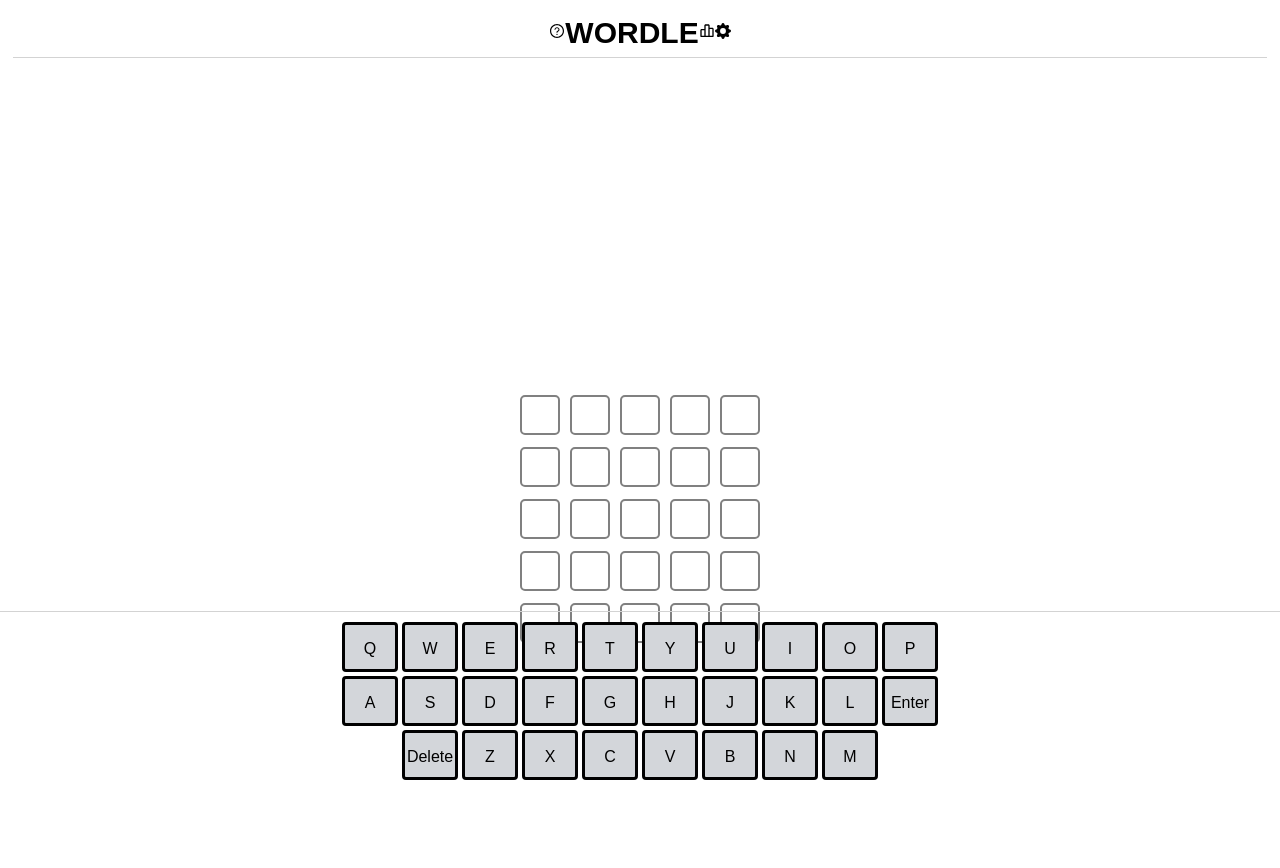
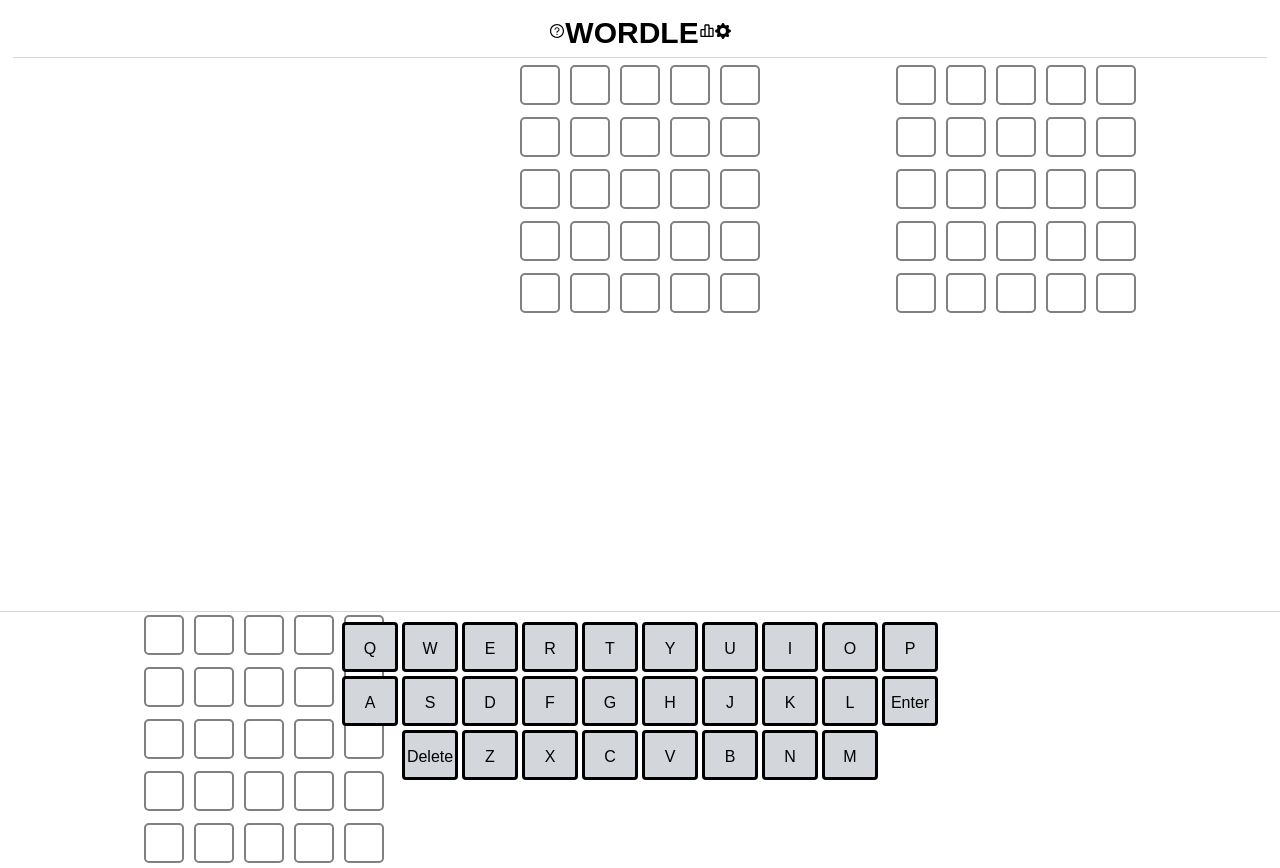
Before and after one commit to sabazubair/wordle-anche, a React (Create React App) app: page / in a window 1280 px wide. Before the commit the page ends 800 px from the top, so only its background shows below. Built offline with nearby package versions, Linux system fonts and the light colour scheme; a web font is replaced by a local one.

Commit message:
created and configured dividerRef

```diff
--- a/src/App.js
+++ b/src/App.js
@@ -1,7 +1,8 @@
 import './App.css';
+
 import BoardContainer from './BoardContainer';
 import Navbar from './Navbar';
-import { useState, useEffect } from 'react';
+import { useState, useEffect, useRef} from 'react';
 import Keyboard from './Keyboard';
 import db from './db.js';
 
@@ -24,7 +25,6 @@ const columns = 5;
     }
   };
 
-
 export default function App() {
   const [input, setInput] = useState([]);
   const [history, setHistory] = useState([]);
@@ -33,6 +33,7 @@ export default function App() {
   const [answer, setAnswer] = useState("");
   const [inputRow, setInputRow] = useState(0);
   const [grid, setGrid] = useState(initialGrid);
+  const dividerRef = useRef(null);
 
   useEffect(() => {
     const random = generateRandomIndex(db);
@@ -58,7 +59,7 @@ export default function App() {
         } else {
           subArr.push({
             letter: userInput[i].letter,
-            color: "yellow"
+            color: "#C9B458"
           })
         }
         ans[idx]=""
@@ -87,13 +88,21 @@ export default function App() {
     <div id="main">
       <Navbar/>
       <div id="game">
-        <div id="board">
-        <BoardContainer input={input} inputRow={inputRow} grid={grid} setGrid={setGrid}/>
-        <div className="keyboard-wrapper">
-          <hr id="divider"/>
-        <Keyboard tries={tries} setTries={setTries} input={input} setInput={setInput} history={history} setHistory={setHistory} inputValidator={inputValidator}/>
+        <div className="columns">
+          <div className="board-col-1">
+            <BoardContainer dividerRef={dividerRef} input={input} inputRow={inputRow} grid={grid} setGrid={setGrid}/>
+          </div>
+          <div className="board-col-2">
+            <BoardContainer dividerRef={dividerRef} input={input} inputRow={inputRow} grid={grid} setGrid={setGrid}/>
+          </div>
+          <div className="board-col-3">
+            <BoardContainer dividerRef={dividerRef} input={input} inputRow={inputRow} grid={grid} setGrid={setGrid}/>
+          </div>
+          <div className="keyboard-wrapper">
+            <hr ref={dividerRef} id="divider"/>
+            <Keyboard tries={tries} setTries={setTries} input={input} setInput={setInput} history={history} setHistory={setHistory} inputValidator={inputValidator}/>
+          </div>
         </div>
-      </div>
       </div>
     </div>
   );
```
